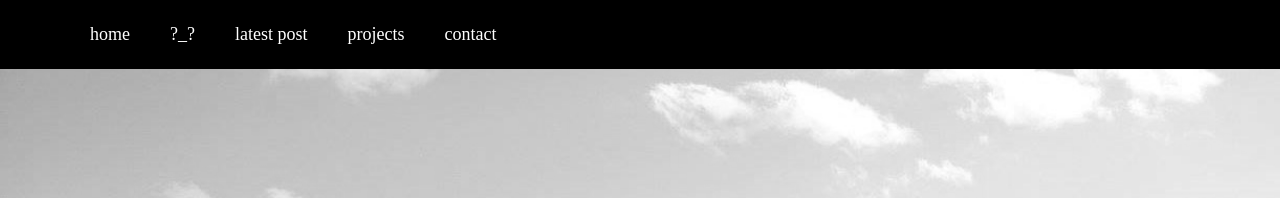
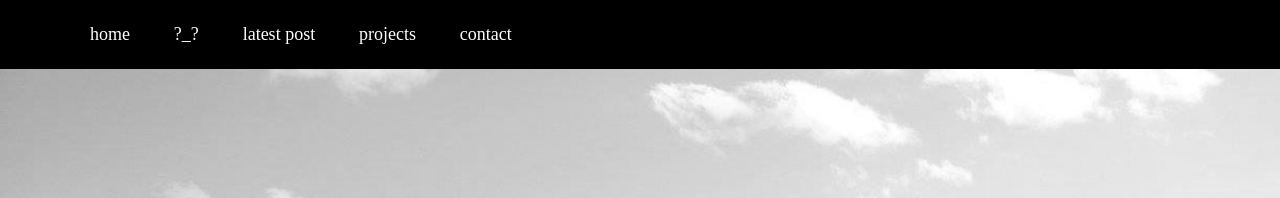
Before and after one commit to drsaeva/drsaeva.github.io, a Jekyll site: the page temp.html, which Jekyll copies as it is, in a window 1280 px wide. Shown: the top 198 px of the page. Built offline with Jekyll 4.4.1, drawn with Linux system fonts in a browser that asks for light colours; nearby versions of some CDN libraries; comment, search, counter and statistics services are not loaded.

Commit message:
Update temp.css

```diff
--- a/css/temp.css
+++ b/css/temp.css
@@ -222,17 +222,16 @@
 
 @media (min-width: 1100px) {
   .burger-lines {
-    display:none; }
+    display: none; }
 
   .nav_header {
-    display:block;
-    float:left;
+    display: inline-block;
+    float: none;
     margin:0; }
 
-  .nav_header > li,
-  a.nav-btn {
-    display:block;
-    float: left;
+  .nav_header > li {
+    display: inline-block;
+    float: none;
     /*padding:37px 20px 20px 20px;*/
     padding: 20px;
     margin:0; }
```
